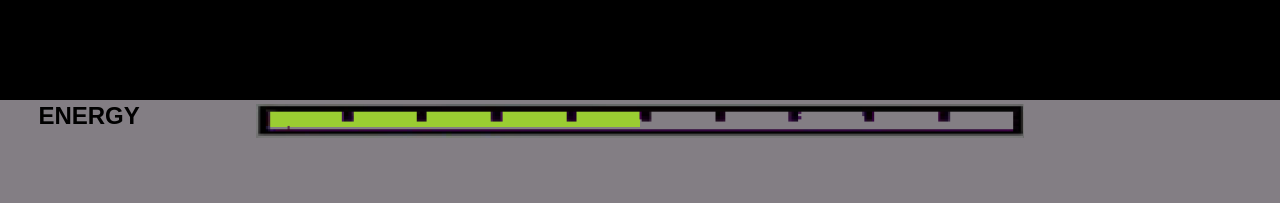
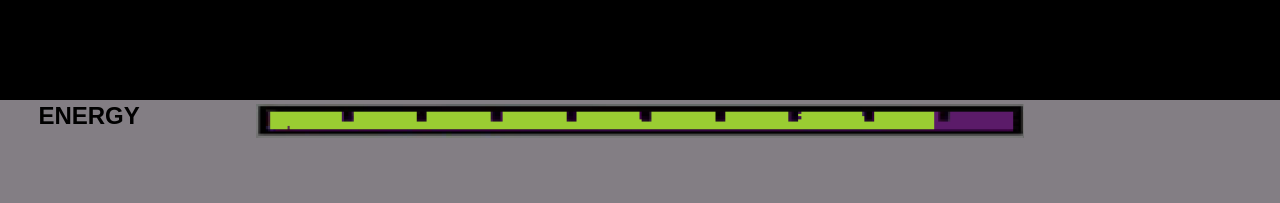
Before and after one commit to Pawior/Megamania-Atari-Game-In-The-Web, a website built with Vite: page index.html in a window 1280 px wide. Shown: the part 500-703 px from the top of the page. Built offline with nearby package versions, Linux system fonts and the light colour scheme; files whose address does not match are found by name.

Commit message:
energy bar background

```diff
--- a/index.html
+++ b/index.html
@@ -22,6 +22,7 @@
             id="stats-bar_energy-bar_img"
           />
           <div id="stats-bar_energy-bar_yellowBg"></div>
+          <div id="stats-bar_energy-bar_purpleBg"></div>
         </div>
         <div id="stats-bar_health-bar"></div>
         <div id="stats-bar_points-bar">
--- a/src/classes/StatsBar.ts
+++ b/src/classes/StatsBar.ts
@@ -12,6 +12,7 @@ export class StatsBar {
 
   constructor() {
     this.hp = 3;
+    this.manageEnergyBar();
     // this.player = player;
   }
   spawnStatsBar() {
@@ -31,4 +32,30 @@ export class StatsBar {
       this.healthBarHTML.appendChild(healthDiv);
     }
   }
+  manageEnergyBar() {
+    let energyBar: HTMLDivElement = document.querySelector(
+      "#stats-bar_energy-bar_yellowBg"
+    ) as HTMLDivElement;
+    let energyBarStyle = window.getComputedStyle(energyBar);
+
+    let energyBarStartWidth: number = 60;
+    let energyBarStartTransform: number = 0;
+
+    let energyBarWidth: number = parseInt(
+      energyBarStyle.getPropertyValue("width")
+    );
+    let matrixValue = energyBarStyle.getPropertyValue("transform");
+    console.log(matrixValue);
+    let matrixArr = matrixValue.split(", ");
+    console.log(matrixArr);
+    console.log(matrixArr[4]);
+    setInterval(() => {
+      console.log("managuje energy bar");
+      energyBarStartWidth -= 1;
+      energyBarStartTransform -= 0.5;
+      energyBar.style.width = `${energyBarStartWidth}vw`;
+      energyBar.style.transform = `translateX(${energyBarStartTransform}vw)`;
+      console.log(energyBarStartWidth);
+    }, 1000);
+  }
 }
--- a/src/style.scss
+++ b/src/style.scss
@@ -158,10 +158,19 @@ body {
       // display: block;
       position: absolute;
       z-index: 10;
-      transform: translateX(-15vw);
-      width: 30vw;
-      height: 23px;
+      transform: translateX(0vw);
+      width: 60vw;
+      height: 67%;
       background-color: yellowgreen;
+      // #5B1B69
+    }
+    &_purpleBg {
+      background-color: #5b1b69;
+      position: absolute;
+      z-index: 9;
+      transform: translateX(0vw);
+      width: 60vw;
+      height: 67%;
     }
     &_energy-text {
       font-family: atariFont, sans-serif;
```
